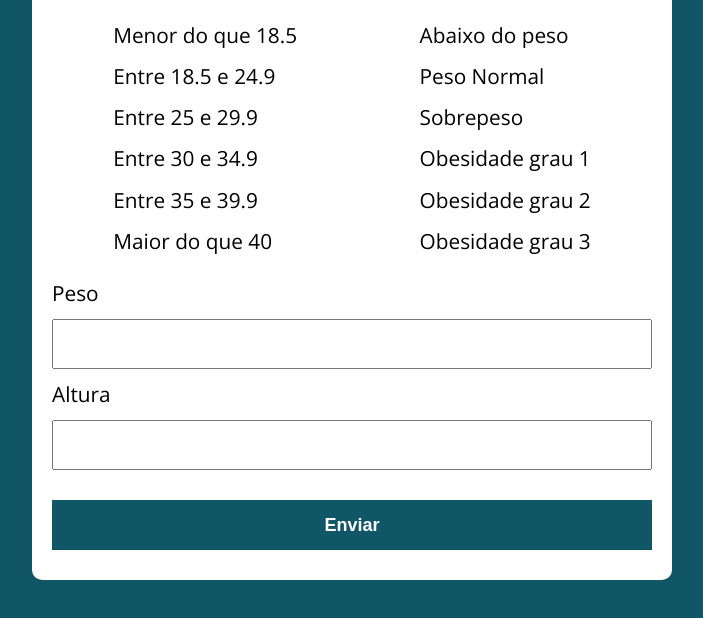
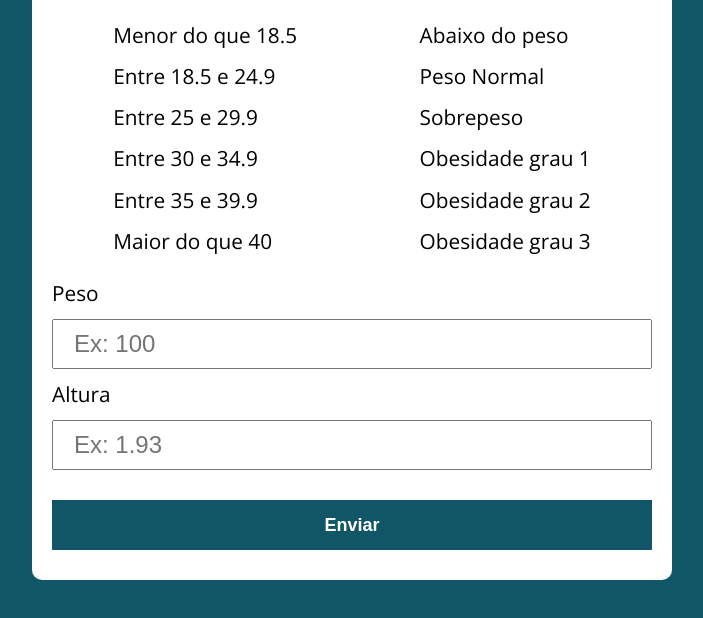
Before and after one commit to michel-amorim/IMC-JS, a plain HTML site: page index.html in a window 1280 px wide. Shown: the part 154-772 px from the top of the page, without its empty margins (288-991 px from the left). Drawn offline with nearby package versions, Linux system fonts and the light colour scheme.

Commit message:
placeholder

```diff
--- a/assets/js/main.js
+++ b/assets/js/main.js
@@ -2,7 +2,8 @@
 const form = document.querySelector("#formulario");
 
 form.addEventListener("submit", function (e) {
-  e.preventDefault();
+  e.preventDefault(); // --> desativado o submit do butão
+
   const inputPeso = e.target.querySelector("#peso");
   const inputAltura = e.target.querySelector("#altura");
 
--- a/index.html
+++ b/index.html
@@ -37,9 +37,9 @@
 
       <form action="/" id="formulario" method="POST">
         <label for="peso">Peso</label>
-        <input type="text" id="peso" name="peso" />
+        <input type="text" id="peso" placeholder="Ex: 100" name="peso" />
         <label for="altura">Altura</label>
-        <input type="text" id="altura" name="altura" />
+        <input type="text" id="altura" placeholder="Ex: 1.93" name="altura" />
         <button type="submit">Enviar</button>
       </form>
 
```
